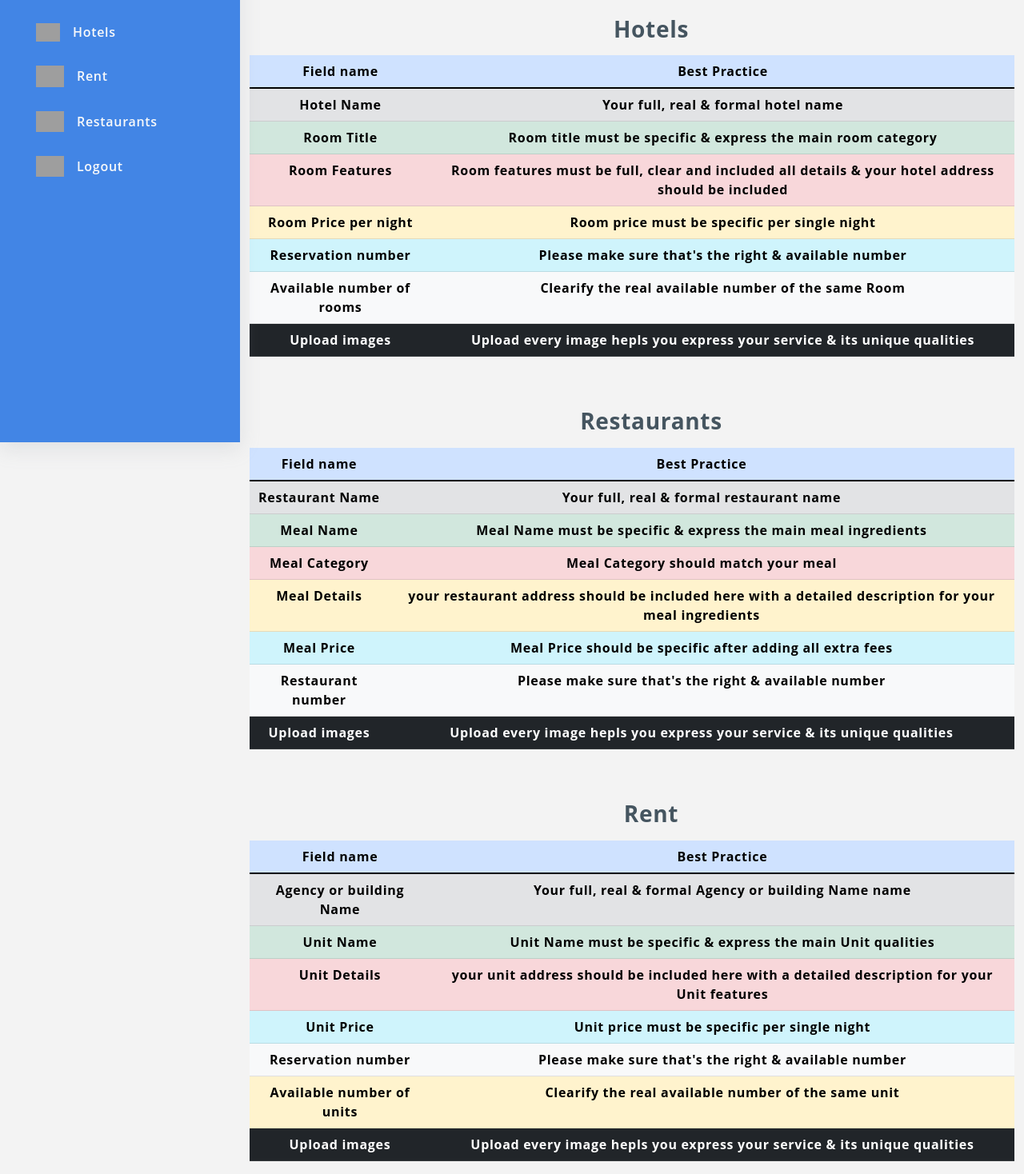
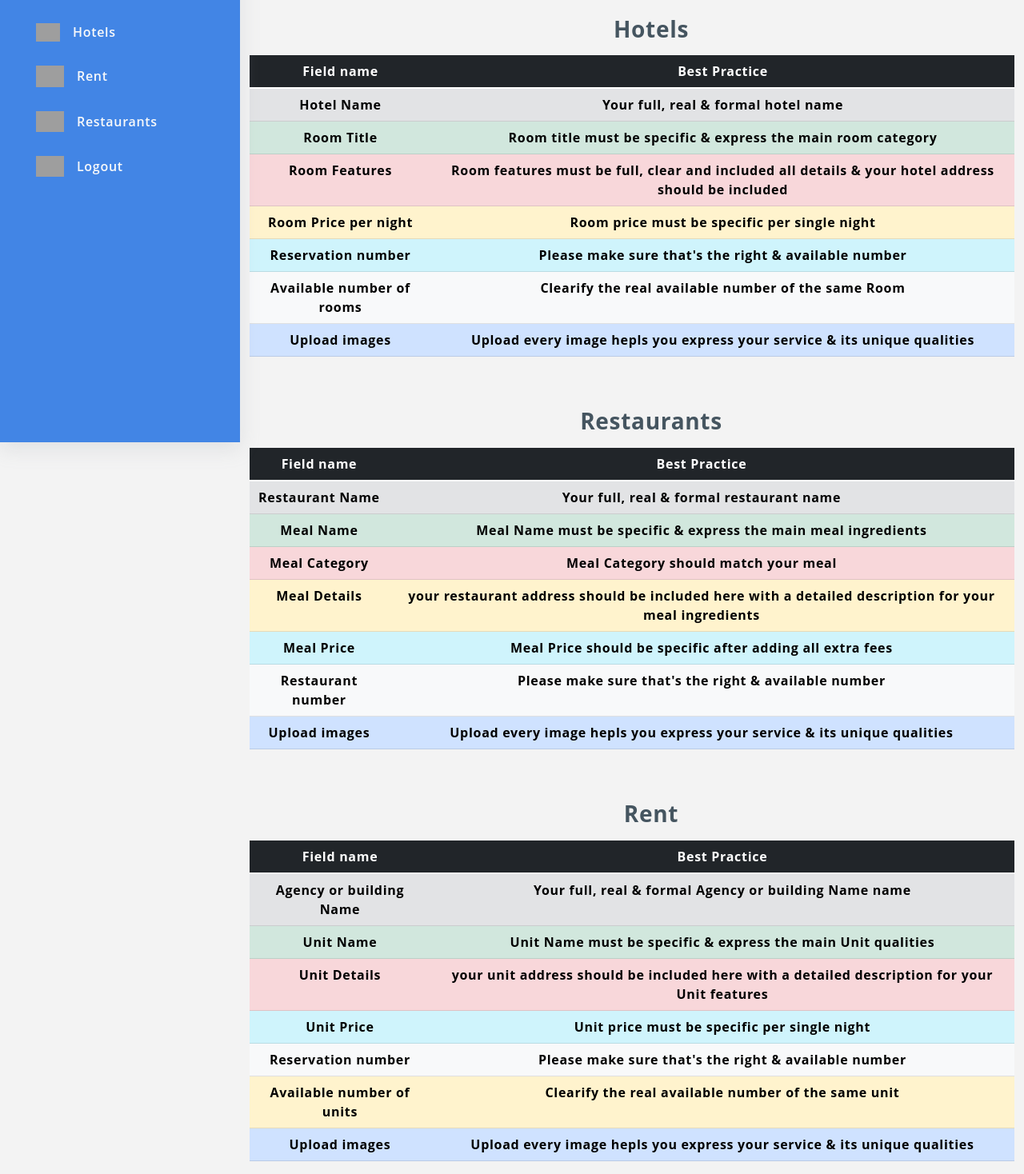
Before and after one commit to Mhmd3ssam/Joy, a React (Create React App) app in the folder client/: page /layout in a window 1280 px wide. Shown: the part 247-1715 px from the top of the page at 80% size. Built offline with nearby package versions, Linux system fonts and the light colour scheme; no server answers; the database is empty; sample sign-in values are in the browser's storage; grey boxes are pictures that could not be loaded.

Commit message:
Edit image Style

```diff
--- a/client/src/pages/HomePage.js
+++ b/client/src/pages/HomePage.js
@@ -14,10 +14,10 @@ function HomePage() {
         </h2>
       </div>
       {/* Hotels             */}
-      <div className="row text-center">
-        <div className="col-md-12">
+      <div className="row ">
+        <div className="col-md-12 text-center">
           <h4 className="fw-bold fs-3 my-5 text-left ms-5 mb-3">Hotels</h4>
-          <table class="table table-primary">
+          <table class="table table-dark">
             <thead>
               <tr>
                 <th scope="col">Field name</th>
@@ -53,7 +53,7 @@ function HomePage() {
                 <td>Available number of rooms</td>
                 <td>Clearify the real available number of the same Room</td>
               </tr>
-              <tr class="table-dark fw-bold">
+              <tr class="table-primary fw-bold">
                 <td>Upload images</td>
                 <td>
                   Upload every image hepls you express your service & its unique
@@ -68,7 +68,7 @@ function HomePage() {
          <div className="row text-center">
         <div className="col-md-12">
           <h4 className="fw-bold fs-3 my-5 text-left ms-5 mb-3">Restaurants</h4>
-          <table class="table table-primary">
+          <table class="table table-dark">
             <thead>
               <tr>
                 <th scope="col">Field name</th>
@@ -104,7 +104,7 @@ function HomePage() {
               <td>Restaurant number</td>
                 <td>Please make sure that's the right & available number</td>
               </tr>
-              <tr class="table-dark fw-bold">
+              <tr class="table-primary fw-bold">
                 <td>Upload images</td>
                 <td>
                   Upload every image hepls you express your service & its unique
@@ -119,7 +119,7 @@ function HomePage() {
        <div className="row text-center">
         <div className="col-md-12">
           <h4 className="fw-bold fs-3 my-5 text-left ms-5 mb-3">Rent</h4>
-          <table class="table table-primary">
+          <table class="table table-dark">
             <thead>
               <tr>
                 <th scope="col">Field name</th>
@@ -155,7 +155,7 @@ function HomePage() {
                 <td>Clearify the real available number of the same unit</td>
                 </tr>
 
-              <tr class="table-dark fw-bold">
+              <tr class="table-primary fw-bold">
                 <td>Upload images</td>
                 <td>
                   Upload every image hepls you express your service & its unique
--- a/client/src/pages/ServiceDetails/Servicesdetails.js
+++ b/client/src/pages/ServiceDetails/Servicesdetails.js
@@ -102,6 +102,7 @@ export default function Servicesdetails() {
                           class="img-fluid w-100 hotel-img card-round d-block"
                           src={img}
                           alt="Third slide"
+                          style={{height:"fit-content"}}
                         />
                                                                 {/* </figure> */}
 
```
